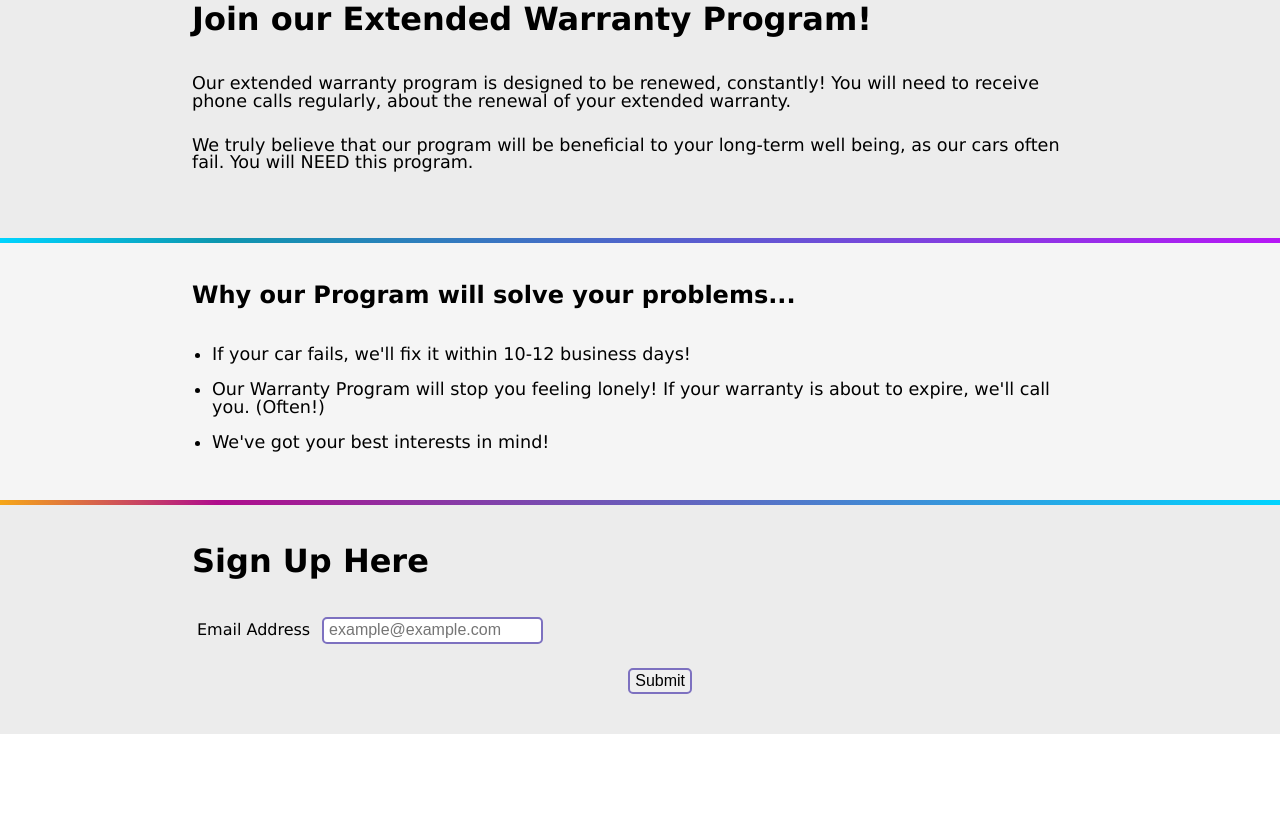
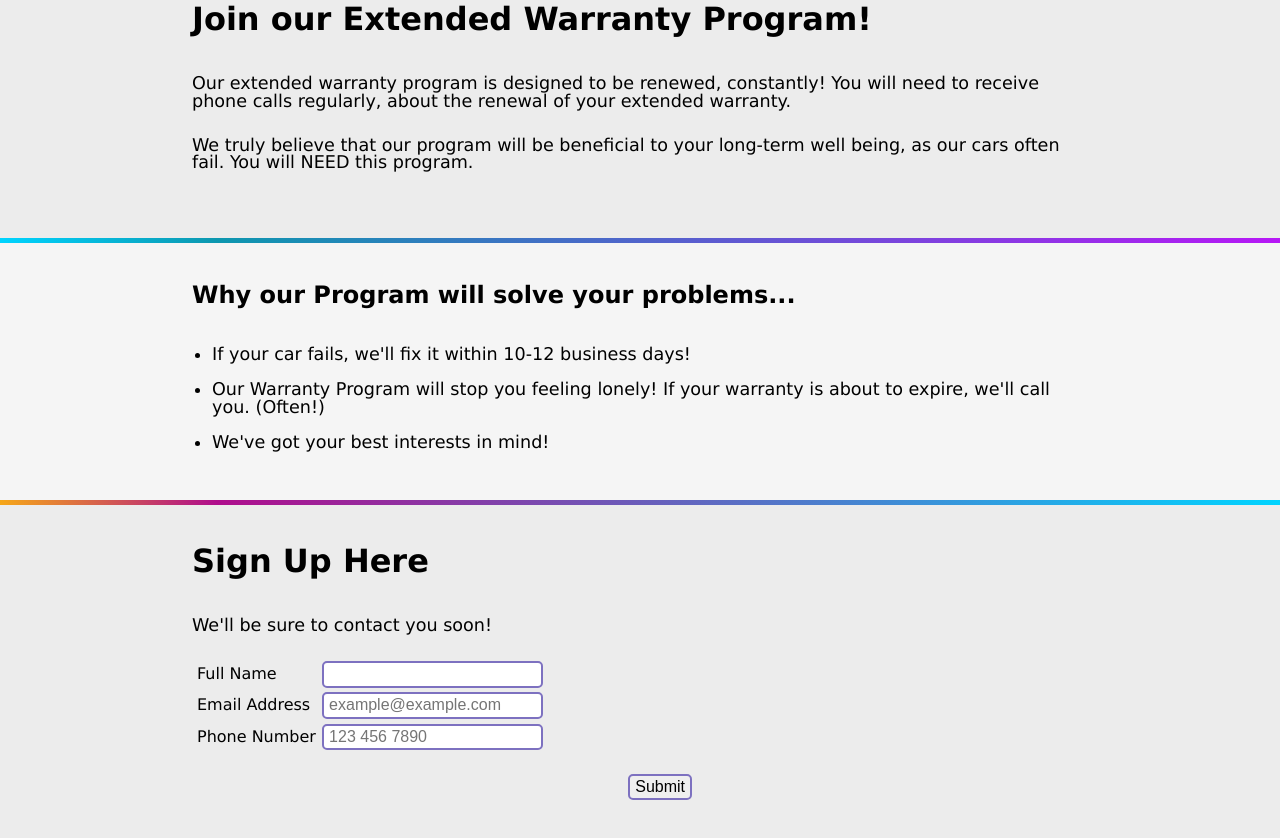
Before and after one commit to katdeviit/itmd362-project1, a plain HTML site: page index.html in a window 1280 px wide. Shown: the part 500-1338 px from the top of the page. Before the commit the page ends 1234 px from the top, so only its background shows below. Drawn offline with Linux system fonts and the light colour scheme.

Commit message:
Add more details to the form

```diff
--- a/index.html
+++ b/index.html
@@ -15,6 +15,7 @@
     <div class="banner-wrapper"><image class="banner" src="car.png" /></div>
     <main>
       <section>
+        <div class="section-content">
           <h2>Join our Extended Warranty Program!</h2>
           <p>
             Our extended warranty program is designed to be renewed, constantly!
@@ -22,24 +23,37 @@
             your extended warranty.
           </p>
           <p>
-          We truly believe that our program will be beneficial to your long-term
-          well being, as our cars often fail. You will NEED this program.
+            We truly believe that our program will be beneficial to your
+            long-term well being, as our cars often fail. You will NEED this
+            program.
           </p>
+        </div>
       </section>
       <section>
+        <div class="section-content">
           <h3>Why our Program will solve your problems...</h3>
           <ul>
             <li>If your car fails, we'll fix it within 10-12 business days!</li>
             <li>
-            Our Warranty Program will stop you feeling lonely! If your warranty
-            is about to expire, we'll call you. (Often!)
+              Our Warranty Program will stop you feeling lonely! If your
+              warranty is about to expire, we'll call you. (Often!)
             </li>
             <li>We've got your best interests in mind!</li>
           </ul>
+        </div>
       </section>
       <section>
+        <div class="section-split section-content">
+          <div class="section-left">
             <h2>Sign Up Here</h2>
+            <p>We'll be sure to contact you soon!</p>
+          </div>
+          <div class="section-right">
             <form action="#null" method="dialog" autocomplete="on">
+              <div class="field">
+                <label for="name">Full Name</label>
+                <input type="text" id="name" required />
+              </div>
               <div class="field">
                 <label for="email">Email Address</label>
                 <input
@@ -50,10 +64,22 @@
                 />
               </div>
 
+              <div class="field">
+                <label for="phone">Phone Number</label>
+                <input
+                  type="tel"
+                  id="phone"
+                  placeholder="123 456 7890"
+                  required
+                />
+              </div>
+
               <div class="submit-field">
                 <input type="submit" value="Submit" />
               </div>
             </form>
+          </div>
+        </div>
       </section>
     </main>
   </body>
```
Lines whose indentation alone changed are shown as unchanged.
